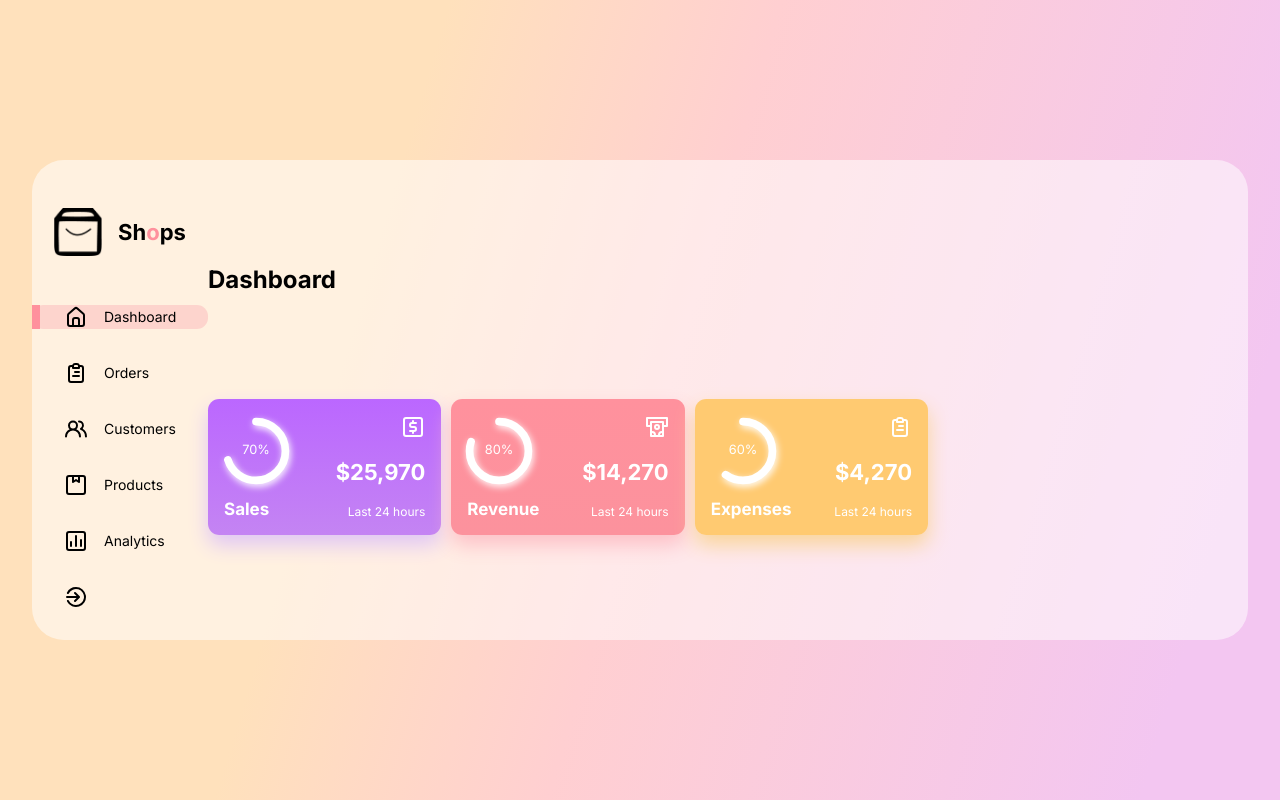
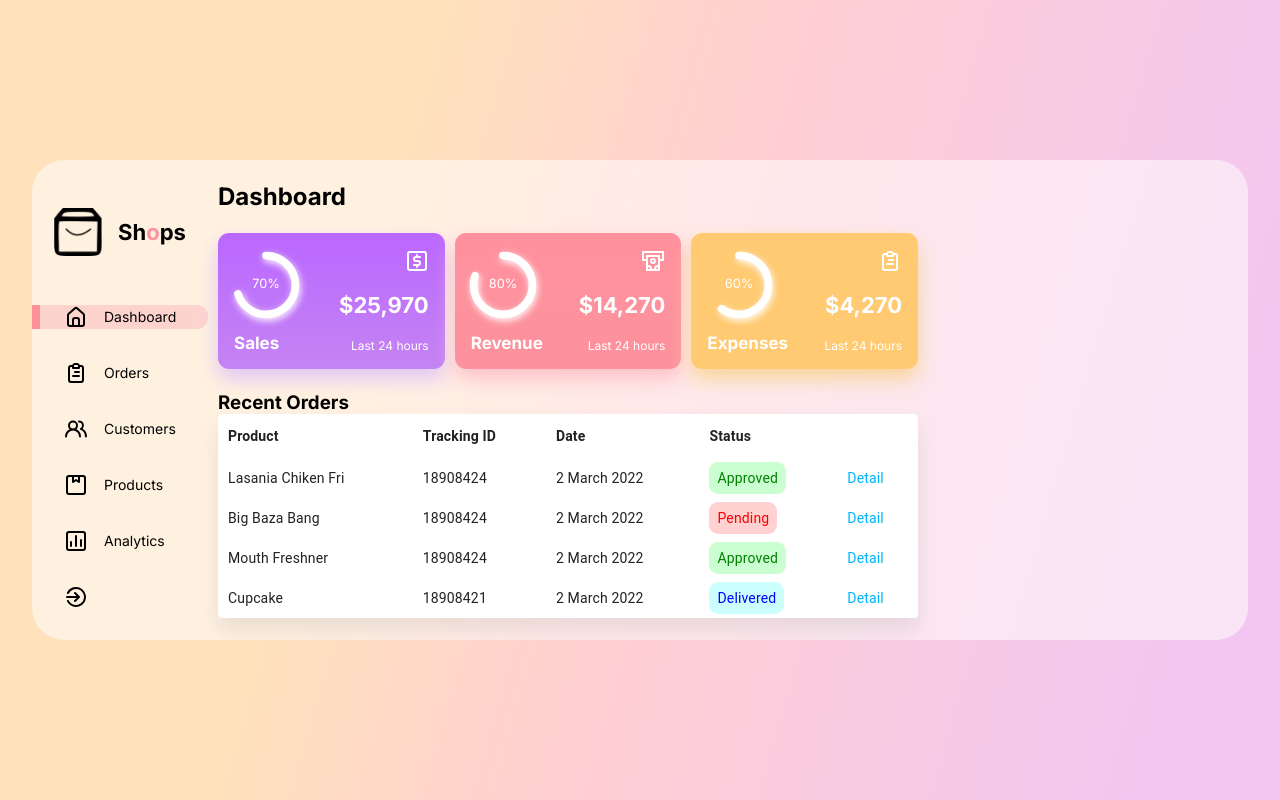
Before and after one commit to UlyanaBrataus/AdminDashboard, a React (Create React App) app: page / in a window 1280 px wide. Built offline with nearby package versions, Linux system fonts and the light colour scheme.

Commit message:
mainDash section finished

```diff
--- a/src/App.css
+++ b/src/App.css
@@ -4,10 +4,6 @@
   box-sizing: border-box;
   list-style: none;
   text-decoration: none;
-}
-
-html {
-  scroll-behavior: smooth;
 }
 
 ::webkit-scrollbar {
@@ -49,4 +45,5 @@
   background-color: var(--glass);
   overflow: hidden;
   grid-template-columns: 11rem auto 20rem;
+  gap: 10px;
 }
--- a/src/components/MainDash.jsx/MainDash.jsx
+++ b/src/components/MainDash.jsx/MainDash.jsx
@@ -1,12 +1,15 @@
 import "./MainDash.css";
 import React from "react";
 import Cards from "../Cards/Cards";
+import Table from "../Table/Table";
 
 const MainDash = () => {
   return (
     <section className="main-dash">
       <h1>Dashboard</h1>
       <Cards />
+
+      <Table />
     </section>
   );
 };
--- /dev/null
+++ b/src/components/Table/Table.css
@@ -0,0 +1,25 @@
+.MuiTableRow-root > * {
+  padding: 10px !important;
+}
+
+.MuiTableRow-root.MuiTableRow-head > * {
+  font-weight: 700 !important;
+}
+
+.table-container td,
+th {
+  border: none !important;
+}
+
+.table-container:first-child {
+  border-radius: 0.7rem !important;
+}
+
+.status {
+  padding: 8px;
+  border-radius: 9px;
+}
+
+.details {
+  color: #00b5ff !important;
+}
--- /dev/null
+++ b/src/components/Table/Table.jsx
@@ -0,0 +1,79 @@
+import * as React from "react";
+import Table from "@mui/material/Table";
+import TableBody from "@mui/material/TableBody";
+import TableCell from "@mui/material/TableCell";
+import TableContainer from "@mui/material/TableContainer";
+import TableHead from "@mui/material/TableHead";
+import TableRow from "@mui/material/TableRow";
+import Paper from "@mui/material/Paper";
+
+import "./Table.css";
+
+function createData(name, trackingId, date, status) {
+  return { name, trackingId, date, status };
+}
+
+const rows = [
+  createData("Lasania Chiken Fri", 18908424, "2 March 2022", "Approved"),
+  createData("Big Baza Bang ", 18908424, "2 March 2022", "Pending"),
+  createData("Mouth Freshner", 18908424, "2 March 2022", "Approved"),
+  createData("Cupcake", 18908421, "2 March 2022", "Delivered"),
+];
+
+const makeStyle = status => {
+  if (status === "Approved") {
+    return { background: "rgb(145 254 159 / 47%)", color: "green" };
+  } else if (status === "Pending") {
+    return { background: "#ffadad8f", color: "red" };
+  }
+  if (status === "Delivered") {
+    return { background: "rgb(145 254 250 / 47%)", color: "blue" };
+  }
+};
+
+export default function BasicTable() {
+  return (
+    <div className="table-container">
+      <h3>Recent Orders</h3>
+
+      <TableContainer
+        component={Paper}
+        style={{ boxShadow: "0px 13px 20px 0px #80808029" }}
+      >
+        <Table sx={{ minWidth: 650 }} aria-label="simple table">
+          <TableHead>
+            <TableRow>
+              <TableCell>Product</TableCell>
+              <TableCell align="left">Tracking ID</TableCell>
+              <TableCell align="left">Date</TableCell>
+              <TableCell align="left">Status</TableCell>
+              <TableCell align="left"></TableCell>
+            </TableRow>
+          </TableHead>
+          <TableBody>
+            {rows.map(row => (
+              <TableRow
+                key={row.name}
+                sx={{ "&:last-child td, &:last-child th": { border: 0 } }}
+              >
+                <TableCell component="th" scope="row">
+                  {row.name}
+                </TableCell>
+                <TableCell align="left">{row.trackingId}</TableCell>
+                <TableCell align="left">{row.date}</TableCell>
+                <TableCell align="left">
+                  <span className="status" style={makeStyle(row.status)}>
+                    {row.status}
+                  </span>
+                </TableCell>
+                <TableCell align="left" className="details">
+                  Detail
+                </TableCell>
+              </TableRow>
+            ))}
+          </TableBody>
+        </Table>
+      </TableContainer>
+    </div>
+  );
+}
```
